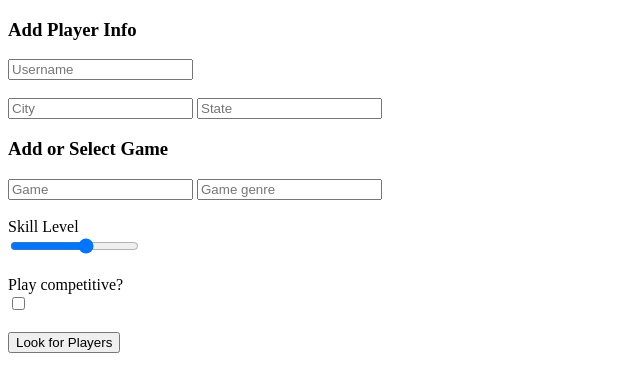
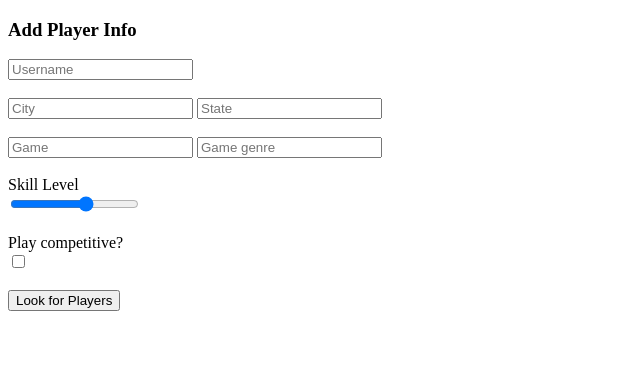
Before and after one commit to tpope0928/GroupUp_frontend, a plain HTML site: page index.html in a window 1280 px wide. Shown: the whole page, without its empty margins (0-640 px from the left). Drawn offline with Linux system fonts and the light colour scheme; no server answers.

Commit message:
form fix

```diff
--- a/index.html
+++ b/index.html
@@ -15,8 +15,8 @@
                 <br><br>
                 <input id='input-city' type="text" name="city" value="" placeholder="City" class="input-text">
                 <input id='input-state' type="text" name="state" value="" placeholder="State" class="input-text">
+                <br><br>
 
-                <h3> Add or Select Game</h3>
                 <input id='input-title' type="text" name="title" value="" placeholder="Game" class="input-text">
                 <input id='input-genre' name="genre" rows="8" cols="80" value="" placeholder="Game genre">
                 <br><br>
--- a/index.js
+++ b/index.js
@@ -62,6 +62,6 @@ function postFetch(username, city, state, title, genre, level) {
         .then(player => {
             console.log(player);
 
-            //document.querySelector('#game-container').innerHTML += syllabusMarkup;
+            //document.querySelector('#game-container').innerHTML += playerMarkup;
         })
 }
```
